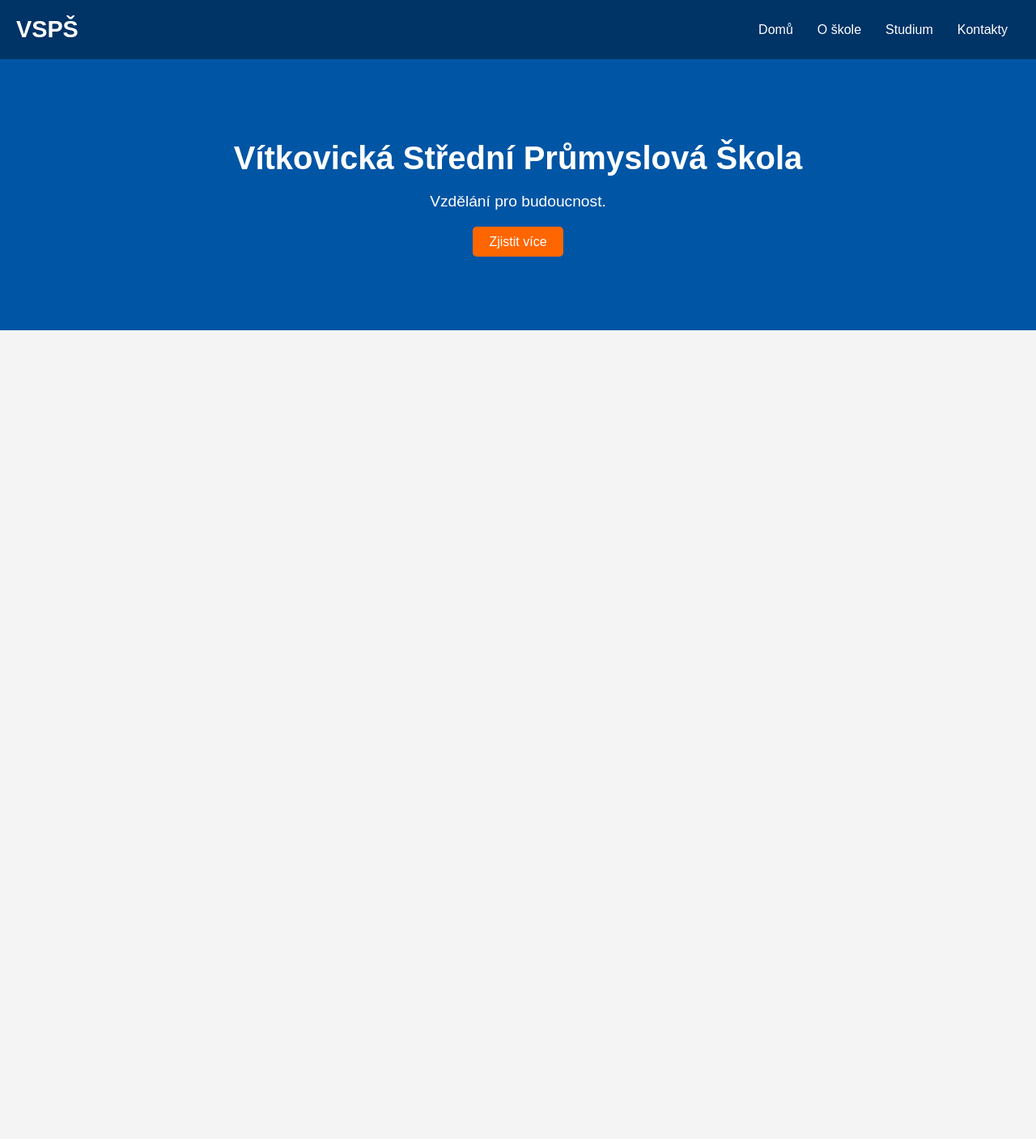
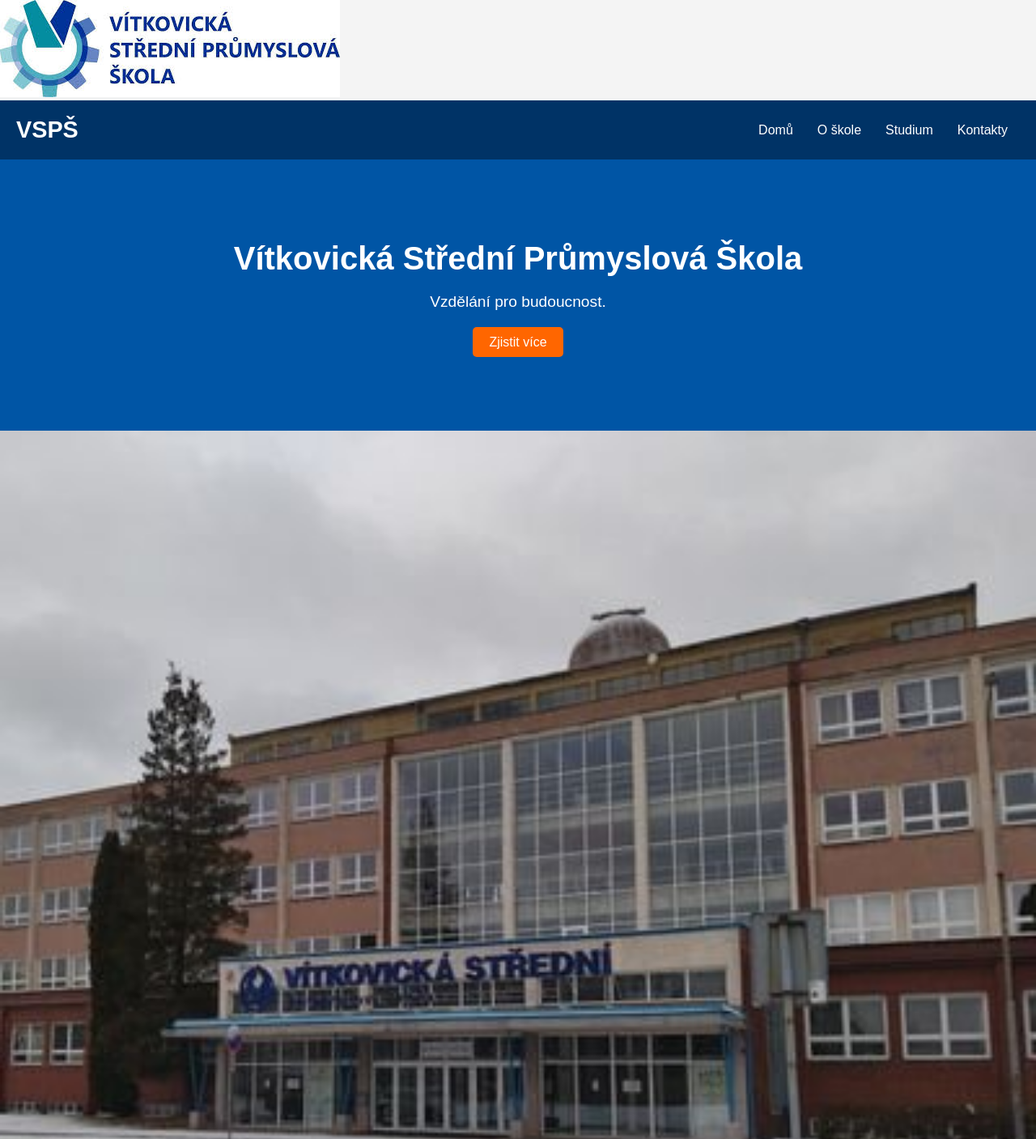
Before and after one commit to HonzaPoncik/introduce, a plain HTML site: page index.html in a window 1280 px wide. Shown: the top 1407 px of the page at 81% size. Before the commit the page ends 800 px from the top, so only its background shows below. Drawn offline with Linux system fonts and the light colour scheme.

Commit message:
final_index

```diff
--- a/index.html
+++ b/index.html
@@ -8,7 +8,7 @@
     <link rel="stylesheet" href="style.css">
 </head>
 <body>
-
+    <img src="logo.jpg" alt="">
     <nav class="navbar">
         <div class="logo">
             <h1>VSPŠ</h1>
@@ -29,5 +29,8 @@
             <a href="#" class="btn-cta">Zjistit více</a>
         </div>
     </section>
+    <img src="naseskola.jpg" width="100%" height="100%
+    ">
+
 </body>
 </html>
```
Also changed, not shown: logo.jpg (added), naseskola.jpg (added).
